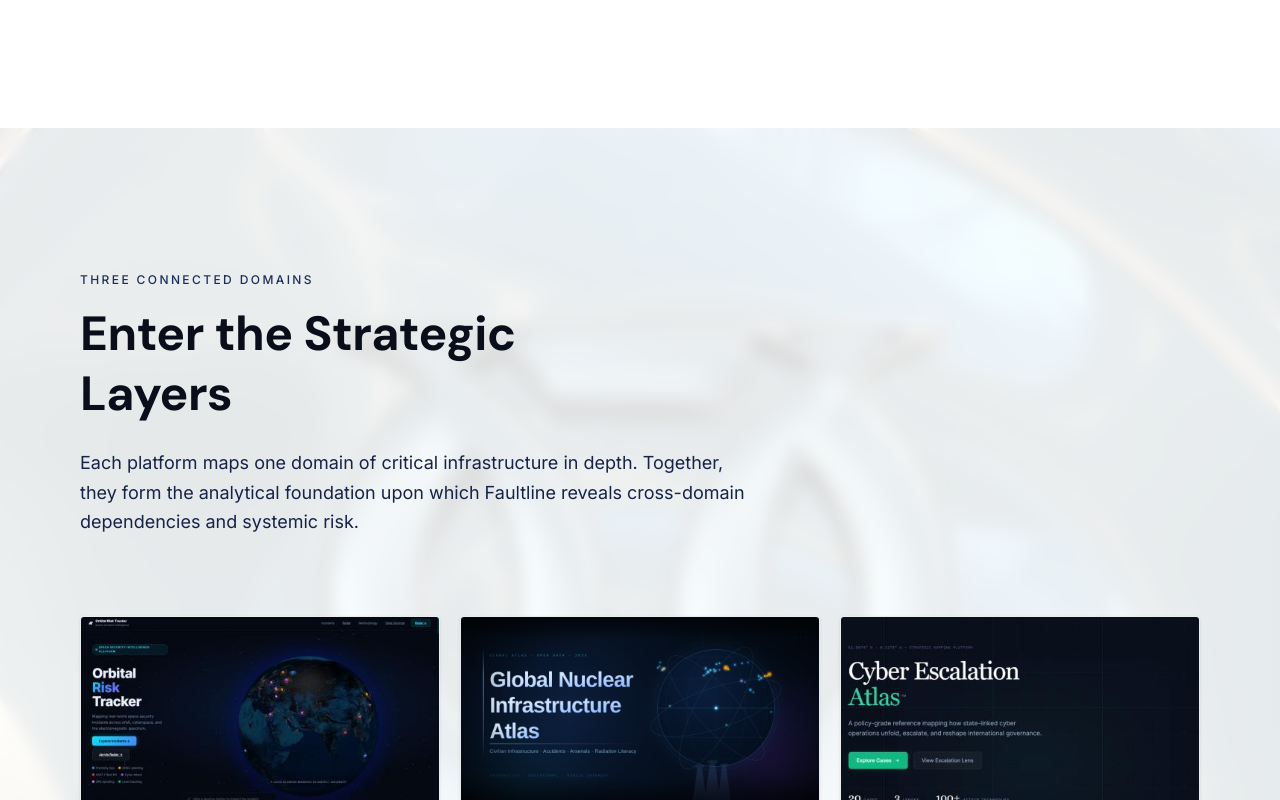
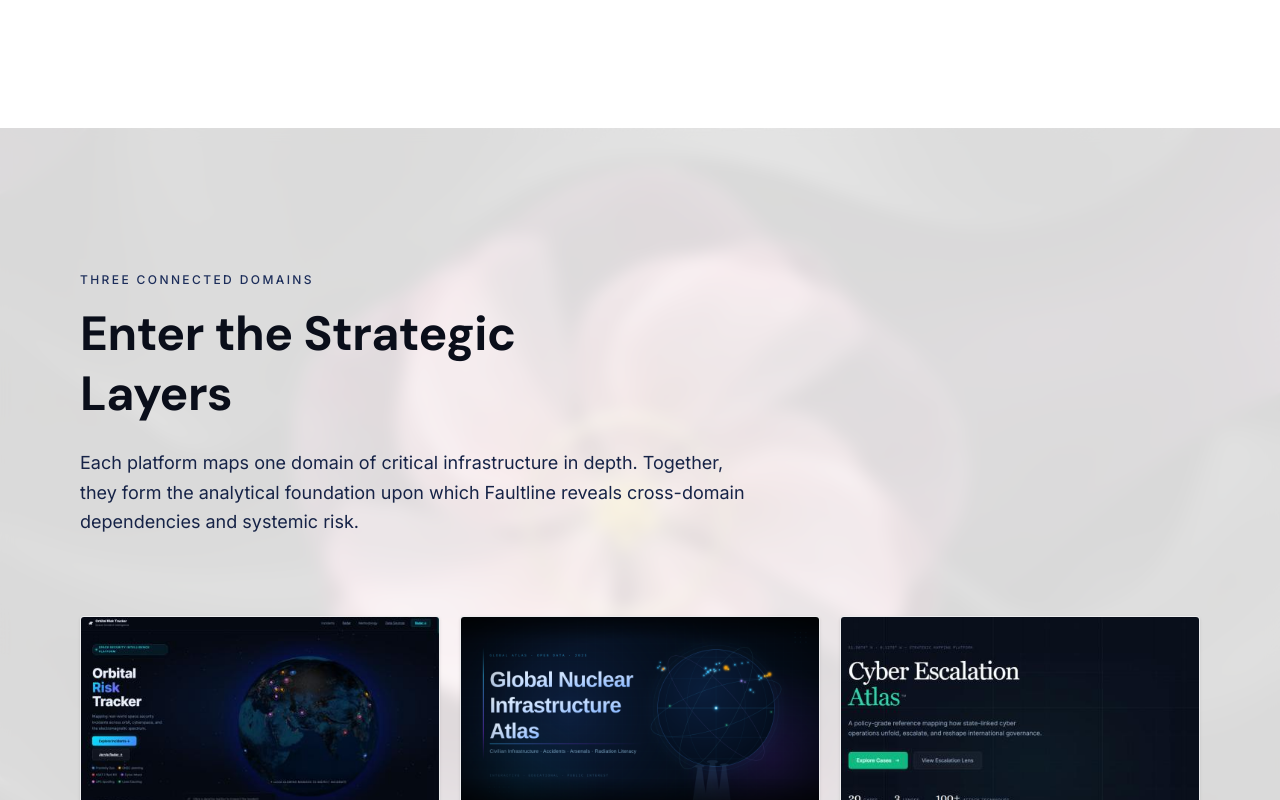
Before and after one commit to rskyex/Faultline, a Next.js app: page / in a window 1280 px wide. Shown: the part 1420-2220 px from the top of the page. Built offline with nearby package versions, Linux system fonts and the light colour scheme.

Commit message:
Change Domains section background to risa-og.png (purple image)
https://claude.ai/code/session_011s1iUP5NpYRoeutXNC9fhS

```diff
--- a/src/components/DomainsSection.tsx
+++ b/src/components/DomainsSection.tsx
@@ -19,7 +19,7 @@ export default function DomainsSection() {
         className="absolute inset-0"
         aria-hidden="true"
         style={{
-          backgroundImage: "url(/images/govern-og.png)",
+          backgroundImage: "url(/images/risa-og.png)",
           backgroundSize: "cover",
           backgroundPosition: "center",
         }}
```
